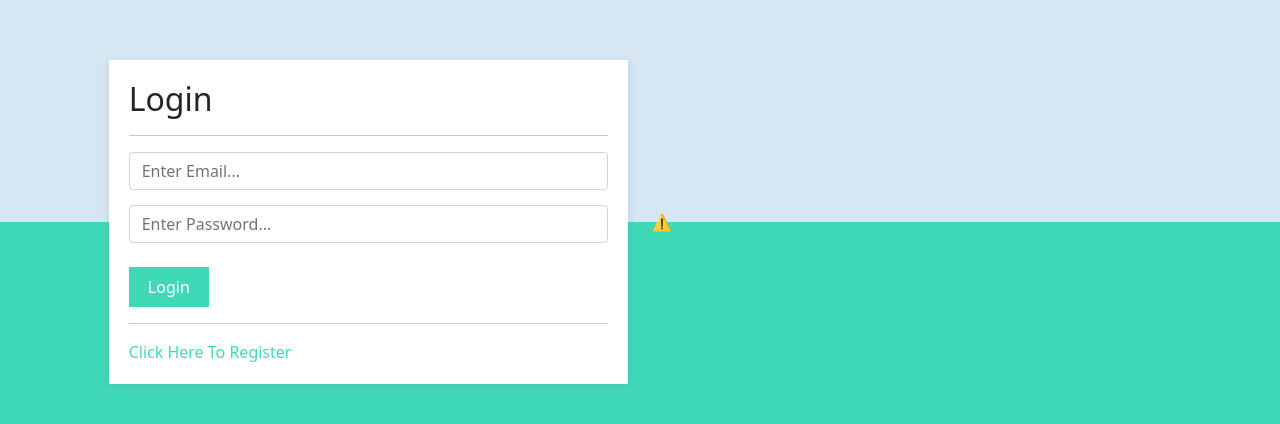
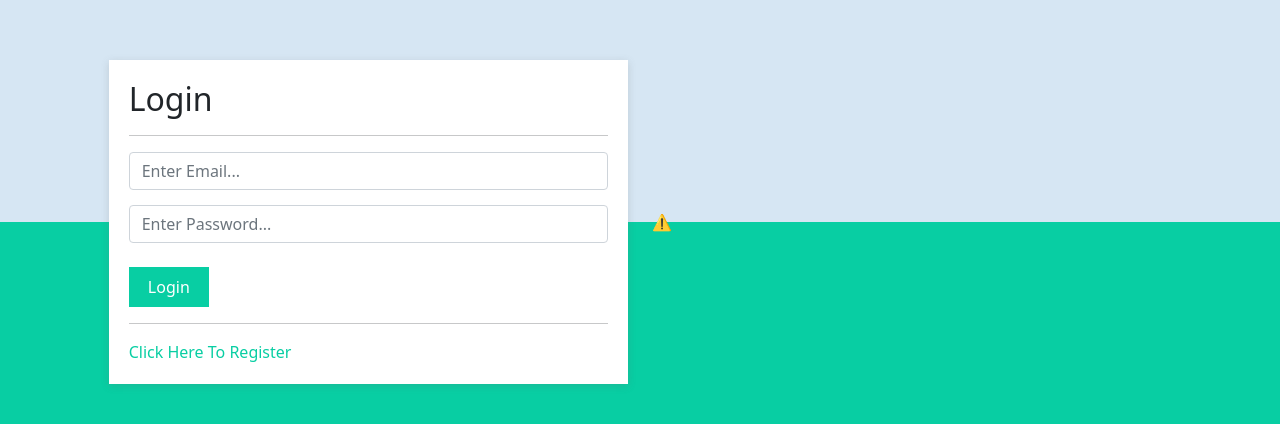
Before and after one commit to vikrammadankar/Book_Shelf, a React (Create React App) app: page /login in a window 1280 px wide. Shown: the part 178-602 px from the top of the page. Built offline with nearby package versions, Linux system fonts and the light colour scheme; no server answers; a web font is replaced by a local one.

Commit message:
little change on root color

```diff
--- a/src/index.css
+++ b/src/index.css
@@ -2,14 +2,15 @@
 @import url('https://fonts.googleapis.com/css2?family=Bebas+Neue&family=Montserrat:wght@500&family=Poppins:wght@100;300;400;700&family=Road+Rage&display=swap');
 
 :root {
-  --bgColor: rgba(8, 206, 163, 0.774);
-  --hover: rgba(223, 140, 15, 0.904);
+  --bgColor: rgba(8, 206, 163);
+  --hover: rgba(223, 140, 15);
   --boxShadow: rgba(99, 99, 99, 0.2);
   --overlay: rgba(51, 51, 51, 0.815);
   --cremisi: rgb(223, 53, 53);
   --white: #fff;
   --aliceBlue: rgb(214, 230, 243);
 }
+
 /* general settings */
 * {
   box-sizing: border-box;
```
